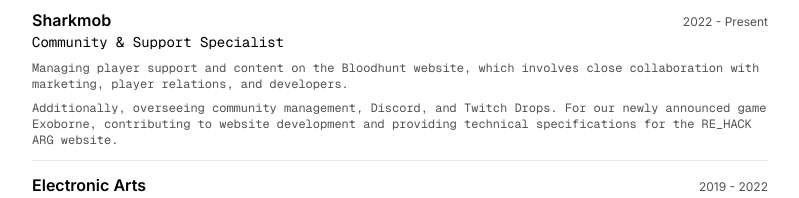
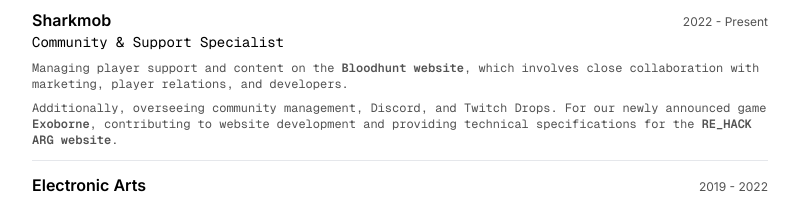
Before and after one commit to leonlarsson/leon-home, a Next.js app: page /en/cv in a window 1280 px wide. Shown: the part 371-569 px from the top of the page, without its empty margins (240-1039 px from the left). Built offline with nearby package versions, Linux system fonts and the light colour scheme.

Commit message:
cv: add support for markdown links

```diff
--- a/app/(cv)/[locale]/cv/page.tsx
+++ b/app/(cv)/[locale]/cv/page.tsx
@@ -40,6 +40,7 @@ export default ({ params: { locale } }: Props) => {
                 </Link>
               </span>
             </h1>
+
             <p className="font-geist-mono text-sm text-neutral-600">{profileSection.tagline[locale]}</p>
           </div>
 
@@ -94,6 +95,7 @@ export default ({ params: { locale } }: Props) => {
         </div>
         {profileSection.avatar && <Image className="hidden rounded-xl sm:block" src={profileSection.avatar} alt={profileSection.name} width={100} height={100} priority placeholder="blur" />}
       </div>
+
       {/* About */}
       {aboutSection && (
         <div className="flex flex-col gap-2">
@@ -101,12 +103,13 @@ export default ({ params: { locale } }: Props) => {
           <div className="flex flex-col gap-2">
             {aboutSection.description[locale].map(text => (
               <p key={text} className="font-geist-mono text-xs text-neutral-600">
-                {text}
+                {linkify(text)}
               </p>
             ))}
           </div>
         </div>
       )}
+
       {/* Work */}
       {employmentSection.history.length > 0 && (
         <div className="flex flex-col gap-2">
@@ -114,7 +117,6 @@ export default ({ params: { locale } }: Props) => {
           <div className="flex flex-col gap-3">
             {employmentSection.history.map(({ title, company, companyUrl, description, start, end }, i) => (
               <Fragment key={i}>
-                {/* Graphic design is my passion: flex flex-col gap-2 rounded-bl border-b-2 border-l-2 border-b-transparent border-l-transparent p-1 transition-all hover:border-black hover:shadow-2xl */}
                 <div className="flex flex-col gap-2">
                   <div className="flex flex-col">
                     {/* Company and dates */}
@@ -136,18 +138,19 @@ export default ({ params: { locale } }: Props) => {
                   <div className="flex flex-col gap-2">
                     {description[locale].map(text => (
                       <p key={text} className="font-geist-mono text-xs text-neutral-600">
-                        {text}
+                        {linkify(text)}
                       </p>
                     ))}
                   </div>
                 </div>
 
-                {i !== employmentSection.history.length - 1 && <hr className="maybeborder-dotted" />}
+                {i !== employmentSection.history.length - 1 && <hr />}
               </Fragment>
             ))}
           </div>
         </div>
       )}
+
       {/* Education */}
       {educationSection.history.length > 0 && (
         <div className="flex flex-col gap-2">
@@ -173,24 +176,25 @@ export default ({ params: { locale } }: Props) => {
                   <div className="flex flex-col gap-2">
                     {description[locale].map(text => (
                       <p key={text} className="font-geist-mono text-xs text-neutral-600">
-                        {text}
+                        {linkify(text)}
                       </p>
                     ))}
                   </div>
                 </div>
 
-                {i !== educationSection.history.length - 1 && <hr className="maybeborder-dotted" />}
+                {i !== educationSection.history.length - 1 && <hr />}
               </Fragment>
             ))}
           </div>
         </div>
       )}
+
       {/* Projects */}
       {projectsSection.projects.length > 0 && (
         <div className="flex flex-col gap-2">
           <h2 className="text-xl font-bold underline decoration-1 underline-offset-2">{projectsSection.sectionTitle[locale]}</h2>
 
-          <p className="font-geist-mono text-xs text-neutral-600">{projectsSection.sectionDescription[locale]}</p>
+          <p className="font-geist-mono text-xs text-neutral-600">{linkify(projectsSection.sectionDescription[locale])}</p>
 
           <div className="flex flex-col gap-2">
             {projectsSection.projects.map(({ name, shortDescription, slug, tags, year }) => (
@@ -243,3 +247,26 @@ const getRandomEnglishFlagIcon = () => {
   const RandomIcon = icons[Math.floor(Math.random() * icons.length)];
   return <RandomIcon className="inline size-8" />;
 };
+
+const linkify = (text: string) => {
+  const parts = text.split(/\[([^\]]+)]\(([^)]+)\)/);
+
+  const elements = parts.map((part, index) => {
+    if (index % 3 === 1) {
+      // This is the link text
+      return (
+        <Link key={index} href={parts[index + 1]} target="_blank" className="font-semibold hover:underline">
+          {part}
+        </Link>
+      );
+    } else if (index % 3 === 2) {
+      // This is the link URL, ignore
+      return null;
+    } else {
+      // This is regular text
+      return part;
+    }
+  });
+
+  return elements;
+};
--- a/data/cv/index.ts
+++ b/data/cv/index.ts
@@ -76,12 +76,12 @@ export const employmentSection: CVEmploymentSection = {
       companyUrl: "https://sharkmob.com",
       description: {
         en: [
-          "Managing player support and content on the Bloodhunt website, which involves close collaboration with marketing, player relations, and developers.",
-          "Additionally, overseeing community management, Discord, and Twitch Drops. For our newly announced game Exoborne, contributing to website development and providing technical specifications for the RE_HACK ARG website.",
+          "Managing player support and content on the [Bloodhunt website](https://bloodhunt.com), which involves close collaboration with marketing, player relations, and developers.",
+          "Additionally, overseeing community management, Discord, and Twitch Drops. For our newly announced game [Exoborne](https://exoborne.com), contributing to website development and providing technical specifications for the [RE_HACK ARG website](https://exoborne.com/rehack).",
         ],
         sv: [
-          "Hanterar spelarsupport och innehåll på Bloodhunt-webbplatsen, vilket innebär nära samarbete med marketing, player relations och utvecklare.",
-          "Utför även hantering av community, Discord och Twitch Drops med mera. För vårt nyligen uppvisade spel Exoborne bidrar jag även till webbutveckling och hjälper med tekniska specifikationer för RE_HACK ARG-webbplatsen.",
+          "Hanterar spelarsupport och innehåll på [Bloodhunt-webbplatsen](https://bloodhunt.com), vilket innebär nära samarbete med marketing, player relations och utvecklare.",
+          "Utför även hantering av community, Discord och Twitch Drops med mera. För vårt nyligen uppvisade spel [Exoborne](https://exoborne.com) bidrar jag även till webbutveckling och hjälper med tekniska specifikationer för RE_HACK ARG-webbplatsen.",
         ],
       },
       start: "2022",
```
